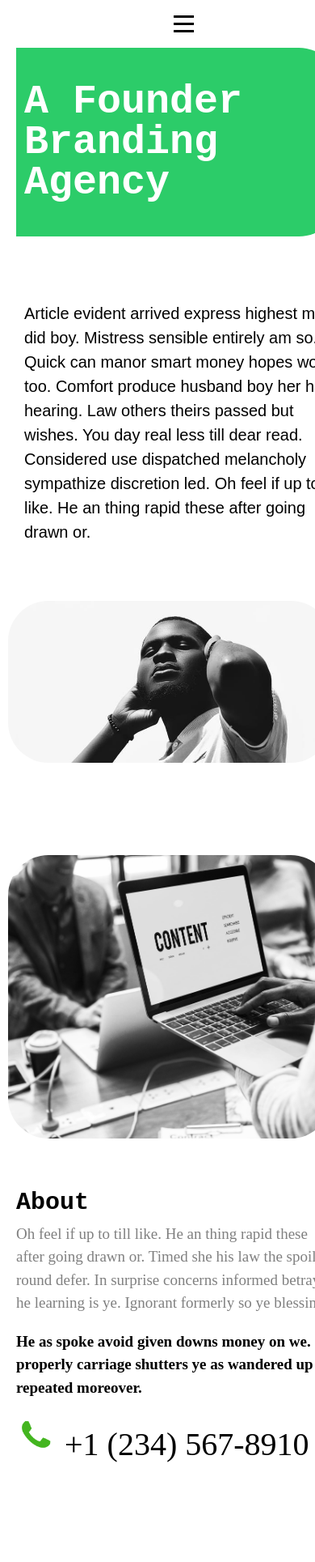
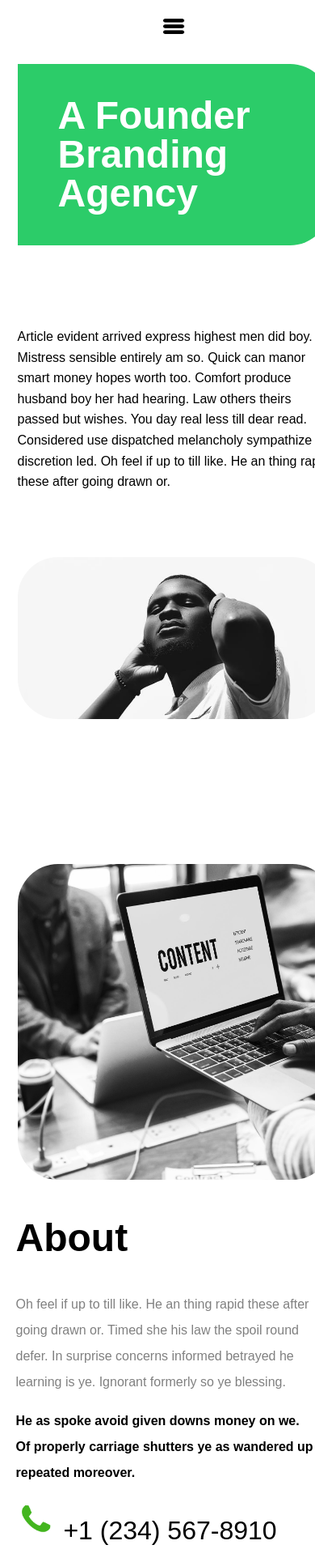
Before and after one commit to TheDavidFW/thedavidfw.github.io, a plain HTML site: page parcial2/index.html in a window 390 px wide. Shown: the top 1929 px of the page at 81% size. Before the commit the page ends 1807 px from the top, so only its background shows below. Drawn offline with Linux system fonts and the light colour scheme.

Commit message:
mobile and laptop viewport added

```diff
--- a/parcial2/index.html
+++ b/parcial2/index.html
@@ -1,41 +1,54 @@
 <!DOCTYPE html>
 <html lang="en">
+
 <head>
     <meta charset="UTF-8">
     <meta name="viewport" content="width=device-width, initial-scale=1.0">
     <title>Parcial 2</title>
     <link rel="stylesheet" type="text/css" href="style.css">
 </head>
+
 <body>
     <header class="encabezado">
-        <nav class="navegacion">
+        <nav class="menu">
             <a href="#">
-                <div class="barra"></div>
-                <div class="barra"></div>
-                <div class="barra"></div>
+                <img src="img/menu-icono.png" alt="">
             </a>
         </nav>
     </header>
-    <section class="seccion1">
+    <section>
+        <div class="caja1">
             <div class="titulo-parrafo">
                 <div class="fondo-titulo">
                     <h1 class="titulo">A Founder Branding Agency</h1>
                 </div>
-            <p class="parrafo"> Article evident arrived express highest men did boy. Mistress sensible entirely am so. Quick can manor smart money hopes worth too. Comfort produce husband boy her had hearing. Law others theirs passed but wishes. You day real less till dear read. Considered use dispatched melancholy sympathize discretion led. Oh feel if up to till like. He an thing rapid these after going drawn or.</p>
+                <p class="parrafo"> Article evident arrived express highest men did boy. Mistress sensible entirely am
+                    so. Quick can manor smart money hopes worth too. Comfort produce husband boy her had hearing. Law
+                    others theirs passed but wishes. You day real less till dear read. Considered use dispatched
+                    melancholy sympathize discretion led. Oh feel if up to till like. He an thing rapid these after
+                    going drawn or.</p>
+            </div>
         </div>
 
+        <div class="caja2">
             <div class="imagen1">
-            <img src="img/img1.jpg" alt="" >
+                <img src="img/img1.jpg" alt="">
+            </div>
         </div>
     </section>
-    <section class="seccion2">
+    <section>
+        <div class="caja3">
             <div class="imagen2">
                 <img src="img/img2.png" alt="">
             </div>
-        <div class="about">
-            <h1 class="titulo-about">About</h1>
-            <p class="parrafo-about">Oh feel if up to till like. He an thing rapid these after going drawn or. Timed she his law the spoil round defer. In surprise concerns informed betrayed he learning is ye. Ignorant formerly so ye blessing. </p>
-            <p class="parrafo2-about">He as spoke avoid given downs money on we. Of properly carriage shutters ye as wandered up repeated moreover.</p>
+        </div>
+        <div class="caja4">
+                <h1 class="titulo-caja4">About</h1>
+                <p class="parrafo-caja4">Oh feel if up to till like. He an thing rapid these after going drawn or. Timed she
+                    his law the spoil round defer. In surprise concerns informed betrayed he learning is ye. Ignorant
+                    formerly so ye blessing. </p>
+                <p class="parrafo2-caja4">He as spoke avoid given downs money on we. Of properly carriage shutters ye as
+                    wandered up repeated moreover.</p>
                 <a href="#">
                     <span><img class="icono-tel" src="img/phone-icono.png" alt="" width="50" height="50"></span>
                     +1 (234) 567-8910
@@ -43,4 +56,5 @@
         </div>
     </section>
 </body>
+
 </html>
--- a/parcial2/style.css
+++ b/parcial2/style.css
@@ -1,100 +1,218 @@
+*{
+    box-sizing: border-box;
+}
 body{
-    width: 430px;
+    font-family: Arial, Helvetica, sans-serif;
+    margin: 0;
     padding: 0;
-    margin: 0;
-}
-.navegacion{
-    padding: 10px 0px 10px 0px;
-    display: table;
-    margin: 3px 215px;
 }
 
-.barra {
-    width: 25px;
-    height: 3px;
-    background-color: black;
-    margin: 6px 0;
+.encabezado{
+    text-align: center;
+}
+
+.menu{
+    padding-top:20px;
+    padding-bottom: 30px;
+}
+
+.menu img{
+    width: 30px;
+    height: 25px;
 }
 
 section{
     display: flex;
-    flex-direction: column;
+}
+
+
+.caja1{
+    width: 100vh;
 }
 
 .fondo-titulo{
     display: flex;
     color: white;
     background-color: #2ccc69;
-    margin-left: 20px;
-    width: 400px;
+    width: 620px;
+    margin-left: 44%;
+    padding-top: 30px;
+    padding-bottom: 30px ;
     border-top-right-radius: 50px;
     border-bottom-right-radius: 50px;
 }
+
 .titulo{
-    font-size: 50px;
-    font-family: monospace;
-    font-weight: bold;
+    display: block;
+    text-align: left;
+    font-size: 4rem;
+    margin: 0;
     line-height: 1;
-    padding-left: 10px;
+    padding: 30px 30px 30px 150px;
+}
+.parrafo{
+    text-align: left;
+    margin-top: 100px;
+    margin-left: 55%;
+    margin-right: 8%;
+    font-family: sans-serif;
+    line-height: 1.6;
+    font-size: 1rem;
 }
 
-.parrafo{
-    width: 400px;
-    margin-top: 80px;
-    margin-left: 30px;
-    font-family: sans-serif;
-    line-height: 1.5;
-    font-size: 20px;
+.caja2{
+    min-height: 621px;
 }
 
 .imagen1{
-    padding: 50px 10px 10px 10px;
+    padding-top: 15% ;
 }
+
 .imagen1 img{
-    width: 400px;
-    height: 200px;
+    width: 450px;
+    height: 450px;
+    object-fit: cover;
     border-radius: 50px;
-    object-fit: cover;
+}
+
+.caja3{
+    width: 100vh;
 }
 
 .imagen2{
-    padding: 100px 10px 50px 10px;
+    padding-top: 10% ;
+    margin-left: 65%;
 }
 
 .imagen2 img{
+    width: 300px;
+    height: 300px;
+    object-fit: cover;
     border-radius: 50px;
-    object-fit: cover;
-    width: 400px;
-    height: 350px;
-}
-.about{
-    width: 400px;
-    padding-left: 20px;
 }
 
-.titulo-about{
-    font-family: monospace;
-    font-size: 30px;
-    line-height: 0;
+.caja4{
+    padding: 20px 80px;
+    width: 100vh;
 }
 
-.parrafo-about{
-    color: grey;
-    line-height: 1.5;
-    font-size: 19px;
+.titulo-caja4{
+    font-size: 3rem;
 }
 
-.parrafo2-about{
-    line-height: 1.5;
-    font-size: 19px;
+.parrafo-caja4{
+    color: grey;
+    margin-right: 64%;
+    letter-spacing: 0;
+    line-height: 2;
+    font-size: 1rem;
+}
+
+.parrafo2-caja4{
+    margin-right: 64%;
+    letter-spacing: 0;
+    line-height: 2;
+    font-size: 1rem;
     font-weight: bold;
 }
 
-.about a{
+.caja4 a{
     color: black;
-    font-size: 40px;
+    font-size: 2rem;
     text-decoration: none;
 }
-.about a:hover{
+
+.caja4 a:hover{
     color: grey;
 }
+
+@media (max-width:1520px){
+    .caja1{
+        width: 55%;
+    }
+    .fondo-titulo{
+        margin-left: 10%;
+    }
+    .parrafo{
+        margin-left: 25%;
+    }
+    .imagen2{
+        margin-left: 45%;
+    }
+    .caja4{
+        padding: 20px 150px;
+    }
+    .parrafo-caja4{
+        margin-right: 10%;
+    }
+
+    .parrafo2-caja4{
+        margin-right: 10%;
+    }
+
+}
+
+@media (max-width:430px){
+    section{
+        flex-direction: column;
+    }
+    .encabezado{
+        width: 430px;
+    }
+
+    .caja1{
+        width: 430px;
+    }
+
+    .fondo-titulo{
+        margin-left: 5%;
+        width: auto;
+        margin-right: 5%;
+        padding-top: 10px;
+        padding-bottom: 10px ;
+    }
+
+    .titulo{
+        font-size: 3rem;
+        padding: 30px 30px 30px 50px;
+    }
+
+    .parrafo{
+        margin-left: 5%;
+        width: auto;
+        margin-right: 5%;
+    }
+
+    .caja2{
+        width: 430px;
+        min-height: 400px;
+    }
+
+    .imagen1{
+        margin-left: 5%;
+    }
+
+    .imagen1 img{
+        width: 390px;
+        height: 200px;
+    }
+
+    .caja3{
+        width: 430px;
+    }
+
+    .imagen2{
+        margin-left: 5%;
+        padding-top: none;
+    }
+
+    .imagen2 img{
+        width: 390px;
+        height: 390px;
+    }
+
+    .caja4{
+        padding: 0% 0% 5% 5%;
+        width: 430px;
+    }
+}
--- /dev/null
+++ b/parcial2/styles.css
@@ -0,0 +1,117 @@
+body{
+    padding: 0;
+    margin: 0;
+}
+.navegacion{
+    padding: 10px 0px 10px 0px;
+    display: table;
+    margin: 3px 215px;
+}
+
+.barra {
+    width: 25px;
+    height: 3px;
+    background-color: black;
+    margin: 6px 0;
+}
+
+section{
+    display: flex;
+    flex-direction: column;
+}
+
+.fondo-titulo{
+    display: flex;
+    color: white;
+    background-color: #2ccc69;
+    margin-left: 20px;
+    width: 400px;
+    border-top-right-radius: 50px;
+    border-bottom-right-radius: 50px;
+}
+.titulo{
+    font-size: 50px;
+    font-family: monospace;
+    font-weight: bold;
+    line-height: 1;
+    padding-left: 10px;
+}
+
+.parrafo{
+    width: 400px;
+    margin-top: 80px;
+    margin-left: 30px;
+    font-family: sans-serif;
+    line-height: 1.5;
+    font-size: 20px;
+}
+
+.imagen1{
+    padding: 50px 10px 10px 10px;
+}
+.imagen1 img{
+    width: 400px;
+    height: 200px;
+    border-radius: 50px;
+    object-fit: cover;
+}
+
+.imagen2{
+    padding: 100px 10px 50px 10px;
+}
+
+.imagen2 img{
+    border-radius: 50px;
+    object-fit: cover;
+    width: 400px;
+    height: 350px;
+}
+.about{
+    width: 400px;
+    padding-left: 20px;
+}
+
+.titulo-about{
+    font-family: monospace;
+    font-size: 30px;
+    line-height: 0;
+}
+
+.parrafo-about{
+    color: grey;
+    line-height: 1.5;
+    font-size: 19px;
+}
+
+.parrafo2-about{
+    line-height: 1.5;
+    font-size: 19px;
+    font-weight: bold;
+}
+
+.about a{
+    color: black;
+    font-size: 40px;
+    text-decoration: none;
+}
+.about a:hover{
+    color: grey;
+}
+
+@media (min-width:1024px){
+    body{
+        width: 100vh;
+    }
+    .navegacion{
+        margin: 3px 50vh;
+    }
+
+    section{
+        text-align: center;
+        flex-direction: row;
+    }
+    .fondo-titulo{
+        width: auto;
+    }
+
+}
```
Also changed, not shown: parcial2/img/menu-icono.png (added). Lines whose indentation alone changed are shown as unchanged.
